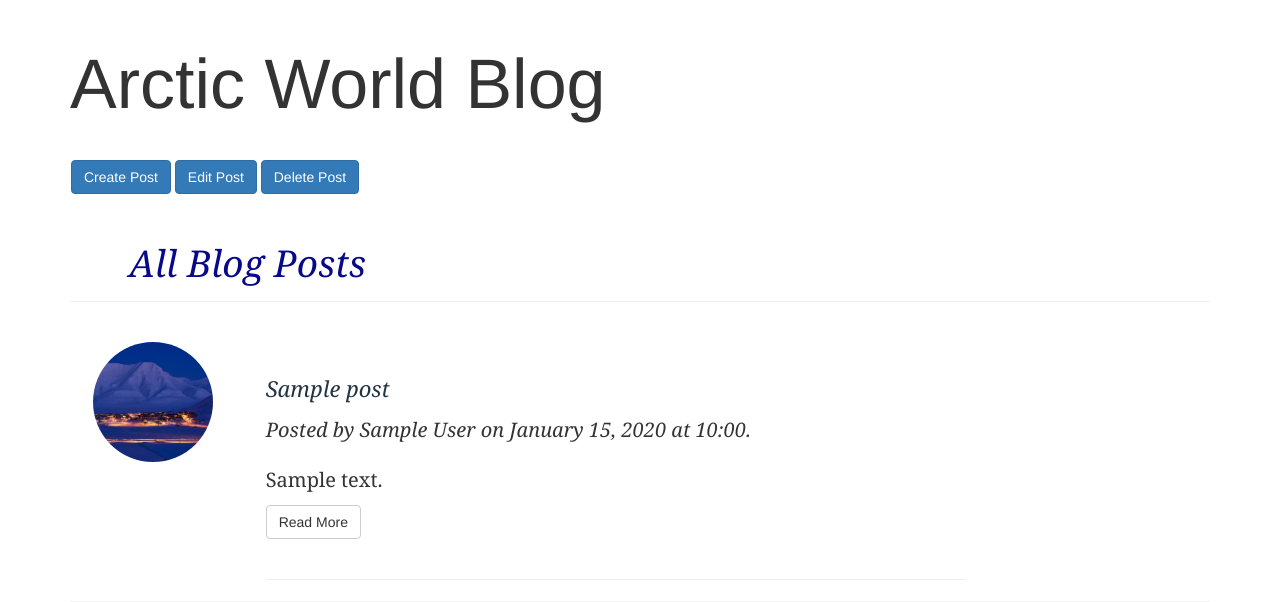
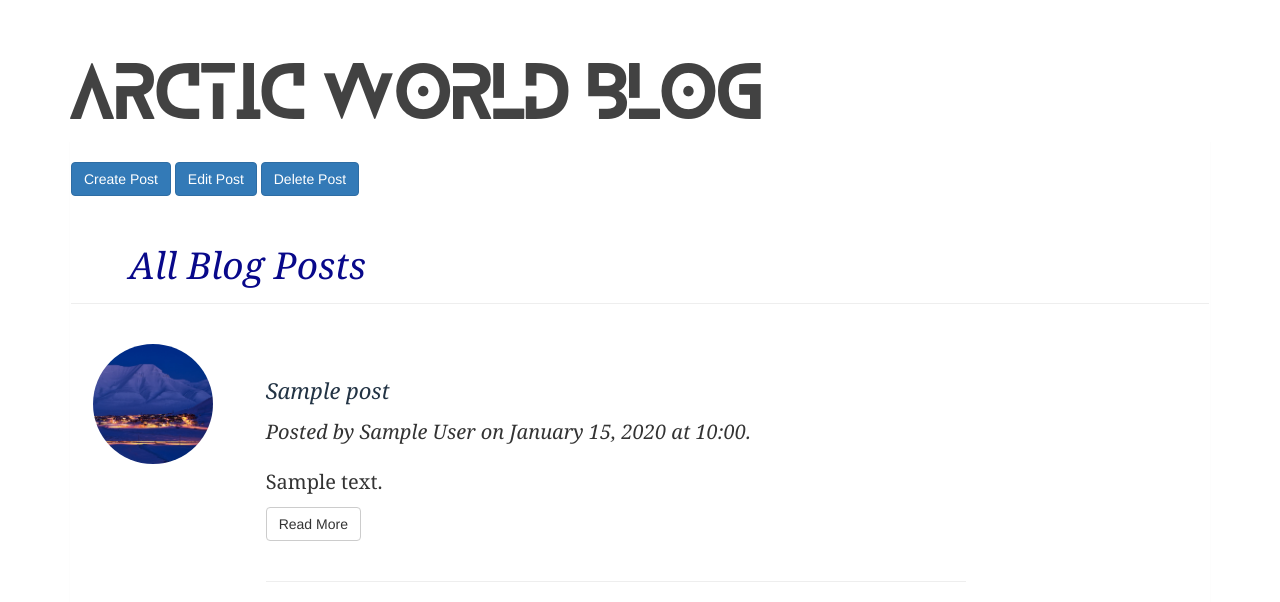
Before and after one commit to qdef/Flasky, a Python web app: template app/templates/blog.html in a window 1280 px wide. Shown: the part 51-653 px from the top of the page. Run offline with Jinja, Linux system fonts and the light colour scheme; the template is opened without the code that fills it: most values are stand-ins (such as "Sample title", 1, 10 or a date in 2020); some libraries are stand-ins or nearby versions.

Commit message:
changed title font

```diff
--- a/app/static/css/styles.css
+++ b/app/static/css/styles.css
@@ -13,6 +13,11 @@ footer {
   color: white;
   font-weight: bolder;
   font-style: italic;
+}
+
+@font-face {
+    font-family: blanka;
+    src: url(blanka.otf);
 }
 
 
--- a/app/templates/about.html
+++ b/app/templates/about.html
@@ -5,7 +5,7 @@
 <div class="container">
 <div class="row">
 <div class="col-md-7">
-	<h1> About us
+	<h1> <font face="blanka" color="#424242">About Us</font>
 	<p class="lead"> <br>Learn more about the web developers of Arctic World!</p>
 	</h1>
 </div>
--- a/app/templates/blog.html
+++ b/app/templates/blog.html
@@ -4,8 +4,8 @@
 <div id="masthead">
 <div class="container">
 <div class="row">
-<div class="col-md-7">
-	<h1>Arctic World Blog	</h1>
+<div class="col-md-10">
+	<h1> <font face="blanka" color="#424242">Arctic World Blog</font>
 </div>
 <div class="col-md-5"></div>
 </div>
--- a/app/templates/contact.html
+++ b/app/templates/contact.html
@@ -6,7 +6,7 @@
 <div class="container">
 <div class="row">
 <div class="col-md-7">
-	<h1> Contact
+	<h1> <font face="blanka" color="#424242">Contact</font>
 	<p class="lead"> <br>Get in touch with the web developers of Arctic World!</p>
 	</h1>
 </div>
--- a/app/templates/data.html
+++ b/app/templates/data.html
@@ -5,8 +5,7 @@
 <div class="container">
 <div class="row">
 <div class="col-md-7">
-	<br><br>
-	<h1> Arctic Data
+	<h1> <font face="blanka" color="#424242">Arctic Data</font>
 	</h1>
 </div>
 <div class="col-md-5">
```
Also changed, not shown: app/templates/home.html (+5 -6 lines), app/static/css/blanka.otf (added).
